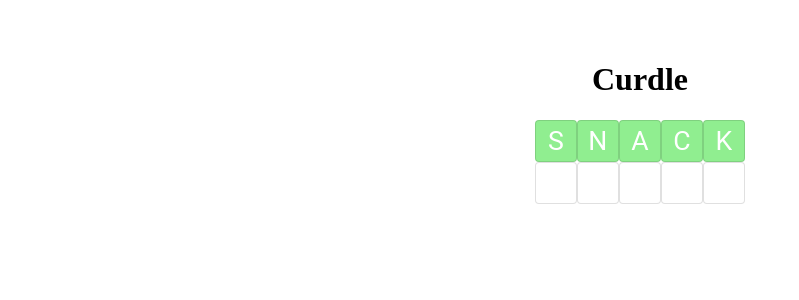
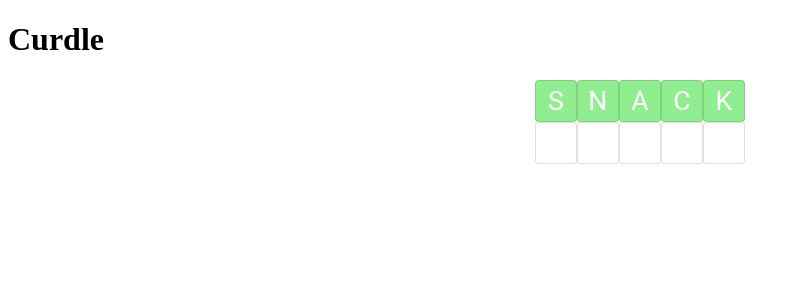
Before and after one commit to thedrewguy/curdle, a React (Vite) app: page / in a window 1280 px wide. Shown: the top 300 px of the page, without its empty margins (0-799 px from the left). Built offline with nearby package versions, Linux system fonts and the light colour scheme.

Commit message:
Row component

```diff
--- a/src/ActiveRow.tsx
+++ b/src/ActiveRow.tsx
@@ -1,11 +1,11 @@
-import { Stack } from "@mui/material";
 import { LetterCard } from "./LetterCard";
+import { Row } from "./Row";
 import { guessWords } from "./utils/guess-words";
 import { Letter } from "./utils/letters";
 
 export function ActiveRow(props: { letters: Letter[] }) {
   return (
-    <Stack sx={{ justifyContent: "center" }} direction={"row"}>
+    <Row>
       {Array(5)
         .fill(undefined)
         .map((udf, index) => (
@@ -16,7 +16,7 @@
             key={index}
           />
         ))}
-    </Stack>
+    </Row>
   );
 }
 
--- a/src/App.tsx
+++ b/src/App.tsx
@@ -1,5 +1,4 @@
 import { useEffect, useState } from "react";
-import "./App.css";
 import { Letter, alphabet } from "./utils/letters";
 import { ActiveRow } from "./ActiveRow";
 import { makesValidWord } from "./utils/makesValidGuess";
@@ -7,7 +6,7 @@
 import { GuessRow } from "./GuessRow";
 
 function App() {
-  const [guesses, setGuessRows] = useState<Guess[]>([
+  const [guesses, setGuesses] = useState<Guess[]>([
     [
       { letter: "S", color: "green" },
       { letter: "N", color: "yellow" },
@@ -21,8 +20,8 @@
   return (
     <div>
       <h1>Curdle</h1>
-      {guesses.map((guess) => (
-        <GuessRow guess={guess} />
+      {guesses.map((guess, index) => (
+        <GuessRow guess={guess} key={index} />
       ))}
       <ActiveRow letters={activeRow} />
     </div>
--- a/src/GuessRow.tsx
+++ b/src/GuessRow.tsx
@@ -1,10 +1,10 @@
-import { Stack } from "@mui/material";
 import { LetterCard } from "./LetterCard";
+import { Row } from "./Row";
 import { Guess } from "./utils/types";
 
 export function GuessRow(props: { guess: Guess }) {
   return (
-    <Stack sx={{ justifyContent: "center" }} direction="row">
+    <Row>
       {props.guess.map((guessLetter, index) => (
         <LetterCard
           letter={guessLetter.letter}
@@ -13,6 +13,6 @@
           key={index}
         />
       ))}
-    </Stack>
+    </Row>
   );
 }
--- a/src/LetterCard.tsx
+++ b/src/LetterCard.tsx
@@ -16,6 +16,7 @@
     >
       <Typography
         color={props.fontColor}
+        textAlign="center"
         fontSize="20pt"
         minWidth={"1.5em"}
         minHeight={"1.5em"}
--- /dev/null
+++ b/src/Row.tsx
@@ -0,0 +1,9 @@
+import { Stack } from "@mui/material";
+
+export function Row(props: React.PropsWithChildren) {
+  return (
+    <Stack sx={{ justifyContent: "center" }} direction="row">
+      {props.children}
+    </Stack>
+  );
+}
```
